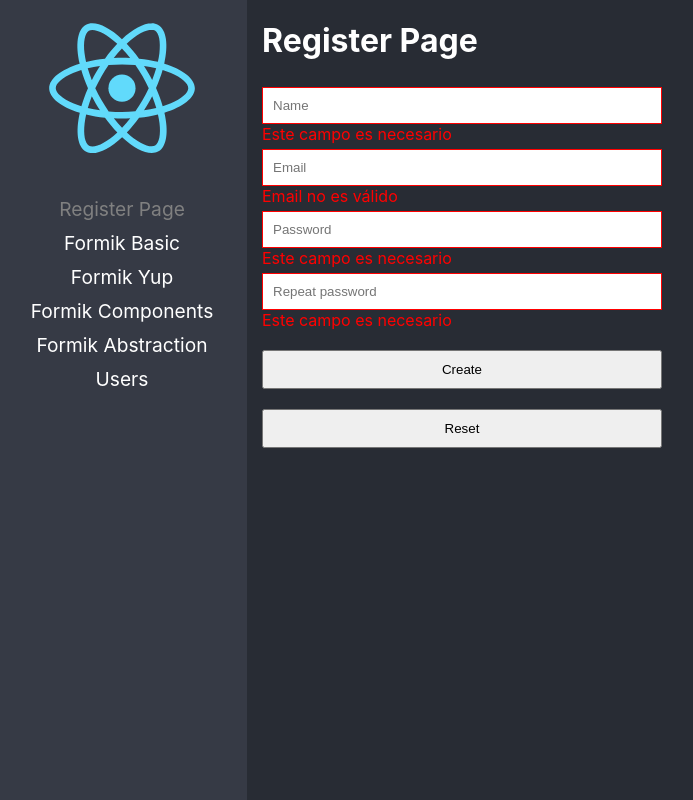
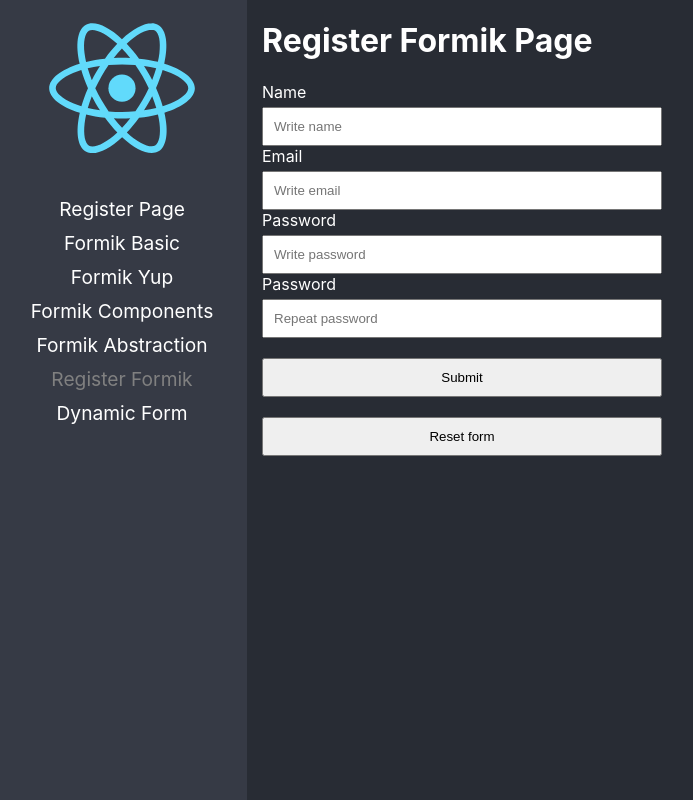
Before and after one commit to breoferbur/react-adv, a React (Create React App) app: page /formik-register in a window 1280 px wide. Before the commit this address led to /register. Shown: the whole page, without its empty margins (3-696 px from the left). Built offline with nearby package versions, Linux system fonts and the light colour scheme.

Commit message:
Formularios dinamicos listo

```diff
--- /dev/null
+++ b/src/03-forms/data/customForm.json
@@ -0,0 +1,70 @@
+[
+    {
+        "type": "input",
+        "name": "firstName",
+        "placeholder": "Write name",
+        "label": "First Name",
+        "value": "",
+        "validations": [
+            {
+                "type": "required"
+            },
+            {
+                "type": "minLength",
+                "value": 5
+            }
+        ]
+    },
+    {
+        "type": "input",
+        "name": "lastName",
+        "placeholder": "Write last name",
+        "label": "Last Name",
+        "value": "",
+        "validations": [
+            {
+                "type": "required"
+            }
+        ]
+    },
+    {
+        "type": "email",
+        "name": "email",
+        "placeholder": "Write email",
+        "label": "Email",
+        "value": "",
+        "validations": [
+            {
+                "type": "required"
+            },
+            {
+                "type": "email"
+            }
+        ]
+    },
+    {
+        "type": "select",
+        "name": "favoriteGame",
+        "label": "FavoriteGame",
+        "value": "",
+        "options": [
+            {
+                "id": 1,
+                "label": "Super Smash"
+            },
+            {
+                "id": 2,
+                "label": "Metal Gear"
+            },
+            {
+                "id": 3,
+                "label": "Resident Evil"
+            }
+        ],
+        "validations": [
+            {
+                "type": "required"
+            }
+        ]
+    }
+]
--- /dev/null
+++ b/src/03-forms/pages/DynamicForm.tsx
@@ -0,0 +1,79 @@
+import { Formik, Form } from "formik";
+import * as Yup from 'yup';
+import { MySelect, MyTextInput } from "../components";
+import formJson from "../data/customForm.json";
+
+const initialValues: { [key: string]: any } = {};
+const requiredFields: { [key: string]: any } = {};
+
+for (const input of formJson) {
+    initialValues[input.name] = input.value;
+    if (!input.validations) continue;
+    let schema = Yup.string();
+    for (const rule of input.validations) {
+        if (rule.type === 'required') {
+            schema = schema.required('Required');
+        }
+        if (rule.type === 'minLength') {
+            schema = schema.min((rule as any).value || 2, `Name must be ${(rule as any).value || 2} characters or more`);
+        }
+        if (rule.type === 'email') {
+            schema = schema.email('Wrong email format')
+        }
+        // ... Other rules
+    }
+
+    requiredFields[input.name] = schema;
+};
+
+const validationSchema = Yup.object({ ...requiredFields });
+
+export const DynamicForm = () => {
+    return (
+        <div>
+            <h1>Dynamic Form</h1>
+
+            <Formik
+                initialValues={initialValues}
+                onSubmit={(data) => {
+                    console.log(data)
+                }}
+                validationSchema={validationSchema}
+            >
+                {(formik) => (
+                    <Form noValidate>
+                        {formJson.map(({ label, name, options, placeholder, type }) => {
+
+                            if (type === 'email' || type === 'input' || type === 'password') {
+                                return <MyTextInput
+                                    key={name}
+                                    type={(type as any)}
+                                    name={name}
+                                    placeholder={placeholder}
+                                    label={label}
+                                />
+                            } else if (type === 'select') {
+                                return (
+                                    <MySelect
+                                        key={name}
+                                        name={name}
+                                        label={label}
+                                    >
+                                        <option value="">Select an option</option>
+                                        {
+                                            options?.map(({ id, label }) => (
+                                                <option key={id} value={id}>{label}</option>
+                                            ))
+                                        }
+                                    </MySelect>
+                                )
+                            }
+                            throw new Error(`Not suported type: ${type} `)
+                        })}
+                        <button type="submit">Submit</button>
+                    </ Form>
+                )}
+            </Formik>
+        </div>
+    )
+}
--- /dev/null
+++ b/src/03-forms/pages/RegisterFormikPage.tsx
@@ -0,0 +1,75 @@
+import { Form, Formik } from 'formik';
+import * as Yup from 'yup';
+import { MyTextInput } from '../components';
+
+import '../styles/styles.css';
+
+export const RegisterFormikPage = () => {
+
+    return (
+        <div>
+            <h1>Register Formik Page</h1>
+            <Formik
+                initialValues={{
+                    name: '',
+                    email: '',
+                    password1: '',
+                    password2: '',
+                }}
+                onSubmit={((values) => {
+                    console.log(values)
+                })}
+                validationSchema={Yup.object({
+                    name: Yup.string()
+                        .required('Required')
+                        .min(2, 'Name must be 2 characters min')
+                        .max(15, 'Name must be 2 characters max'),
+                    email: Yup.string()
+                        .required('Required')
+                        .email('Invalid email format'),
+                    password1: Yup.string()
+                        .required('Required')
+                        .min(6, 'Password must be 6 characters min'),
+                    password2: Yup.string()
+                        .required('Required')
+                        .oneOf([Yup.ref('password1')], 'Must match "password" field value'),
+                })}>
+                {({handleReset}) => (
+                    <Form>
+
+                        <MyTextInput
+                            type="text"
+                            name="name"
+                            label="Name"
+                            placeholder="Write name"
+                        />
+
+                        <MyTextInput
+                            type="text"
+                            name="email"
+                            label="Email"
+                            placeholder="Write email"
+                        />
+
+                        <MyTextInput
+                            type="password"
+                            name="password1"
+                            label="Password"
+                            placeholder="Write password"
+                        />
+
+                        <MyTextInput
+                            type="password"
+                            name="password2"
+                            label="Password"
+                            placeholder="Repeat password"
+                        />
+
+                        <button type="submit">Submit</button>
+                        <button type="button" onClick={handleReset}>Reset form</button>
+                    </Form>
+                )}
+            </Formik>
+        </div>
+    )
+}
--- a/src/03-forms/pages/index.ts
+++ b/src/03-forms/pages/index.ts
@@ -1,5 +1,7 @@
+export {  } from './DynamicForm';
 export { FormikAbstraction } from './FormikAbstraction';
 export { FormikBasicPage } from './FormikBasicPage';
 export { FormikComponents } from './FormikComponents';
 export { FormikYupPage } from './FormikYupPage';
+export { RegisterFormikPage } from './RegisterFormikPage';
 export { RegisterPage } from './RegisterPage';
--- a/src/routes/Navigation.tsx
+++ b/src/routes/Navigation.tsx
@@ -1,7 +1,8 @@
 import { Navigate, NavLink, Route, BrowserRouter, Routes } from 'react-router-dom';
-import { RegisterPage, FormikBasicPage, FormikYupPage, FormikComponents, FormikAbstraction } from '../03-forms/pages';
+import { RegisterPage, FormikBasicPage, FormikYupPage, FormikComponents, FormikAbstraction, RegisterFormikPage } from '../03-forms/pages';
 
 import logo from '../logo.svg';
+import { DynamicForm } from '../03-forms/pages/DynamicForm';
 
 export const Navigation = () => {
     return (
@@ -26,7 +27,10 @@
                             <NavLink to="/formik-abstraction" className={({ isActive }) => isActive ? 'nav-active' : ''}>Formik Abstraction</NavLink>
                         </li>
                         <li>
-                            <NavLink to="/users" className={({ isActive }) => isActive ? 'nav-active' : ''}>Users</NavLink>
+                            <NavLink to="/formik-register" className={({ isActive }) => isActive ? 'nav-active' : ''}>Register Formik</NavLink>
+                        </li>
+                        <li>
+                            <NavLink to="/dynamic-form" className={({ isActive }) => isActive ? 'nav-active' : ''}>Dynamic Form</NavLink>
                         </li>
                     </ul>
                 </nav>
@@ -36,6 +40,8 @@
                     <Route path='formik-yup' element={<FormikYupPage />} />
                     <Route path='formik-components' element={<FormikComponents />} />
                     <Route path='formik-abstraction' element={<FormikAbstraction />} />
+                    <Route path='formik-register' element={<RegisterFormikPage />} />
+                    <Route path='dynamic-form' element={<DynamicForm />} />
                     <Route path='home' element={<h1>Home page</h1>} />
 
                     <Route path='/*' element={<Navigate to='/register' replace />} />
```
